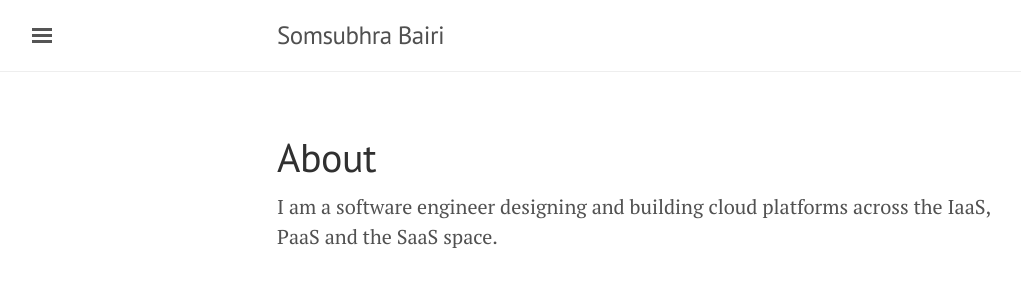
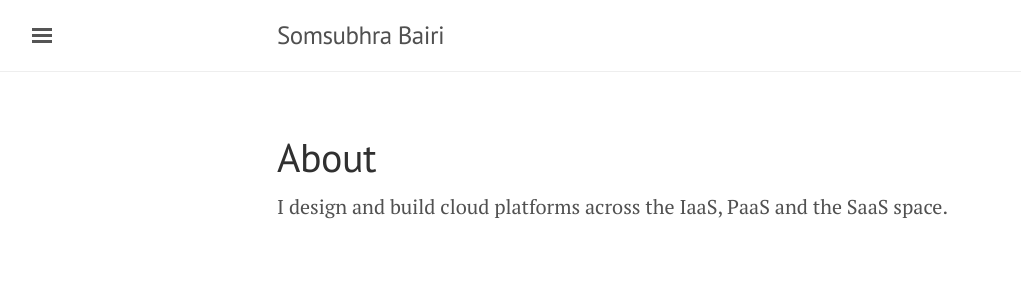
Before and after one commit to Somsubhra/somsubhra.github.io, a Jekyll site: the page built from about.md, in a window 1280 px wide. Shown: the top 300 px of the page, without its empty margins (3-1024 px from the left). Built offline with Jekyll 4.4.1, drawn with Linux system fonts in a browser that asks for light colours.

Commit message:
Update about.md

```diff
--- a/about.md
+++ b/about.md
@@ -3,4 +3,4 @@ layout: page
 title: About
 ---
 
-I am a software engineer designing and building cloud platforms across the IaaS, PaaS and the SaaS space.
+I design and build cloud platforms across the IaaS, PaaS and the SaaS space.
```
